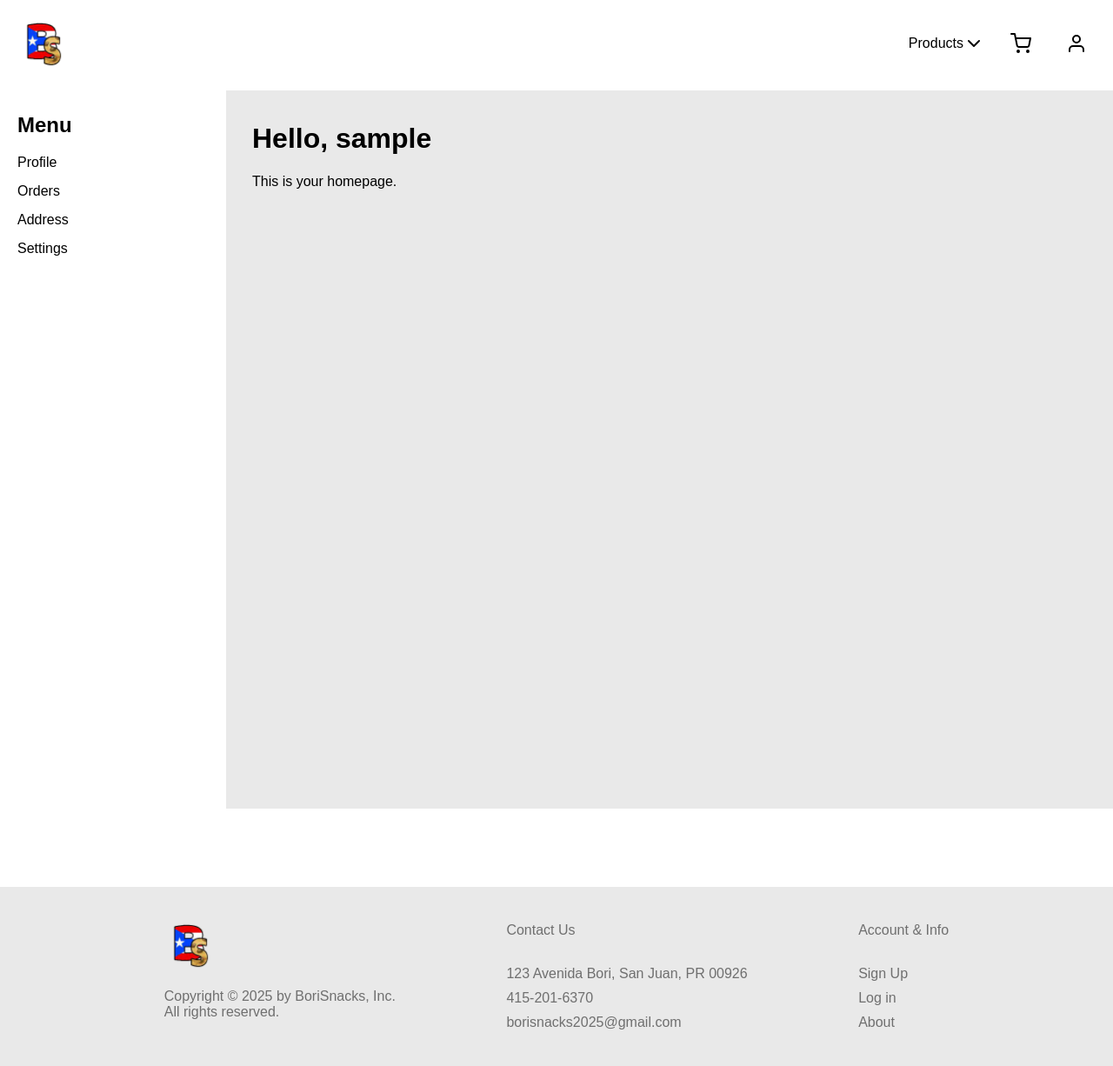
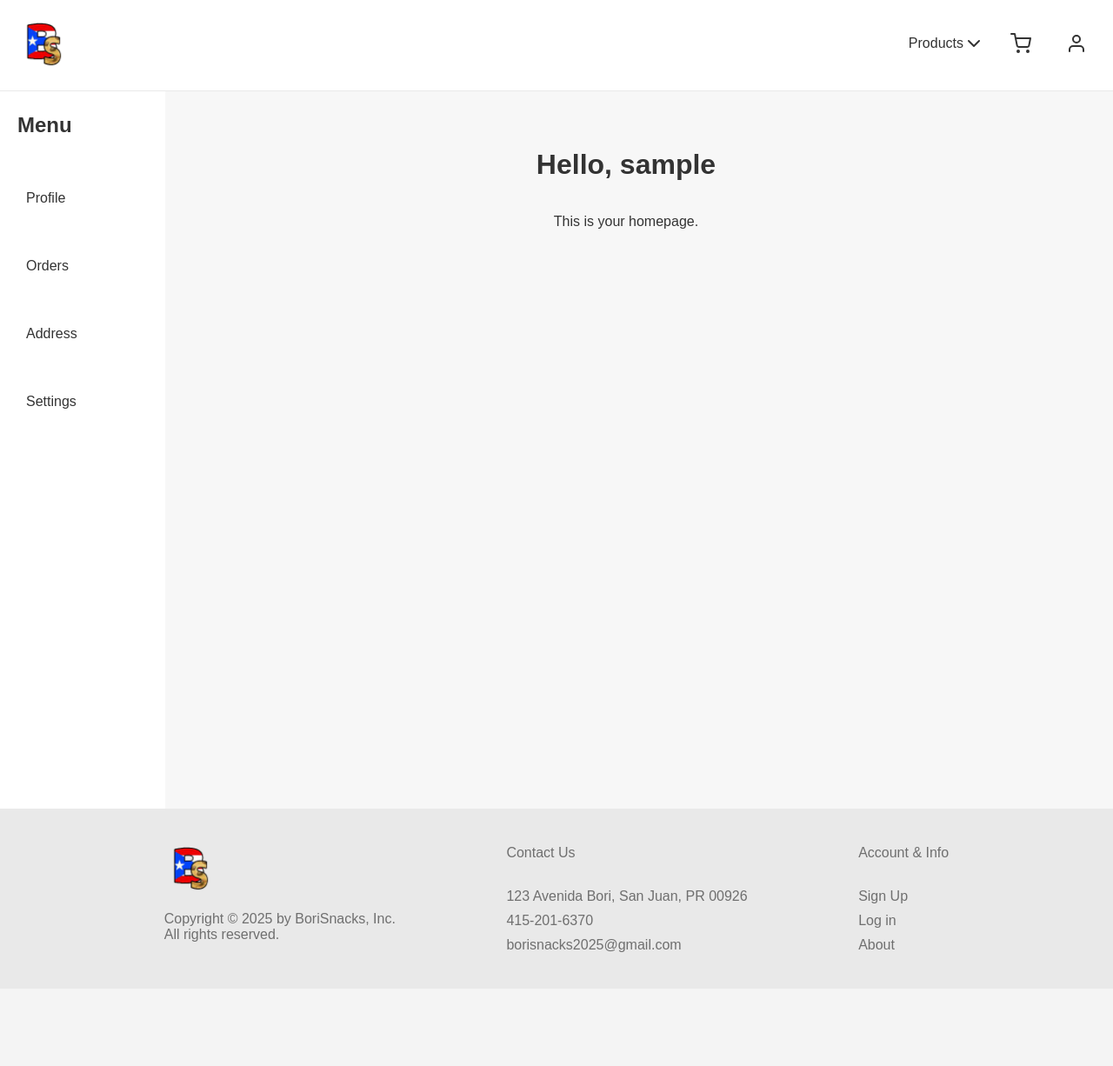
Before and after one commit to saulbruh/BoriSnacks, a Flask app: page /profile in a window 1280 px wide. Shown: the whole page at 87% size. After the commit the page ends 1095 px from the top, so only its background shows below. Run offline with Flask 3, Linux system fonts and the light colour scheme; the visitor is signed in with stand-in values (Sample User, id 1).

Commit message:
cambios de usuario

```diff
--- a/static/styles/base.css
+++ b/static/styles/base.css
@@ -66,6 +90,8 @@ html, body {
   width: 100%; /* Añadido para que la navbar ocupe todo el ancho */
   background-color: white; /* Ajusta el color según prefieras */
   z-index: 1000; /* Añadido para asegurarse de que la navbar esté por encima de otros elementos */
+  color: #333;
+  border-bottom: 1px solid #e9e9e9;
 }
 
 .navbar-logo {
@@ -243,14 +269,23 @@ body {
 
 .user-container {
   display: flex;
+  padding: 90px 0px 0px 0px;
 }
 
 .sidebar {
-  width: 220px;
+  width: 150px;
   background-color: white;
-  color: black;
+  color: #333;
   padding: 20px;
   min-height: 100vh;
+  display: flex;
+  flex-direction: column;
+}
+
+.sidebar-menu {
+  display: flex;
+  flex-direction: column;
+  gap: 10px;
 }
 
 .sidebar ul {
@@ -260,23 +295,55 @@ body {
 
 .sidebar li {
   margin: 15px 0;
+  padding: 10px;
+  border-radius: 10px;
+  cursor: pointer;
+  transition: background-color 0.3s;
 }
 
 .sidebar a {
-  color: black;
+  color: #333;
   text-decoration: none;
+}
+
+.sidebar li:hover {
+  background-color: #f7f7f7;
+  border-radius: 10px;
 }
 
 .main-content {
   flex: 1;
-  padding: 90px 0px; /* Ajusta el padding superior según la altura del navbar */
+  /* Ajusta el padding superior según la altura del navbar */
   background-color: #ffffff;
 }
 
+.padding-main-content {
+  padding: 90px 0px; /* Ajusta el padding superior según la altura del navbar */
+}
+
 .main-content-user {
-  background-color: #e9e9e9;
+  background-color: #f7f7f7;
   flex: 1;
-  padding: 30px;
+  padding: 30px 30px !important;
+  width: 100%;
+}
+
+.user-home-section {
+  color: #333;
+  display: flex;
+  flex-direction: column;
+  align-items: center;
+  justify-content: center;
+  margin-top: auto;
+  padding: 30px 30px 0px 0px;
+}
+
+.user-home-section-content {
+  display: flex;
+  flex-direction: column;
+  align-items: center;
+  justify-content: center;
+  margin-top: auto;
 }
 
 /* About Us */
@@ -491,6 +558,7 @@ body {
   background-color: #e9e9e9;
   color:#6f6f6f;
   margin-top: auto;
+  border-top: 1px solid #e9e9e9;
 }
 
 .footer-blocks {
--- a/templates/about.html
+++ b/templates/about.html
@@ -5,6 +5,7 @@
 {% endblock %}
 
 {% block body %}
+<div class="padding-main-content">
   <div class="about">
     <div class="about-img-container">
       <div>
@@ -23,4 +24,5 @@
       <p class="about-text">To become a nationally recognized brand for making Puerto Rico’s most iconic snacks easily accessible. We aspire to be the go-to reference when it comes to finding and enjoying those flavors that evoke memories, celebrations, and special moments. With an unwavering commitment to quality and authenticity, we work every day to bring the essence of Puerto Rico to every home.</p>
     </div>
   </div>
+</div>
 {% endblock %}
--- a/templates/candy.html
+++ b/templates/candy.html
@@ -5,6 +5,7 @@
 {% endblock %}
 
 {% block body %}
+<div class="padding-main-content">
     <div class="section">
     <h2>Candy</h2>
         <div class="tarjetas-todos">
@@ -38,4 +39,5 @@
             {% endfor %}
         </div>
     </div>
+</div>
 {% endblock %}
--- a/templates/carrito.html
+++ b/templates/carrito.html
@@ -5,6 +5,7 @@
 {% endblock %}
 
 {% block body %}
+<div class="padding-main-content">
     <div class="container">
         <div class="cart-container">
             <div class="cart-title">
@@ -48,4 +49,5 @@
             {% endif %}
         </div>
     </div>
+</div>
 {% endblock %}
--- a/templates/drinks.html
+++ b/templates/drinks.html
@@ -5,6 +5,7 @@
 {% endblock %}
 
 {% block body %}
+<div class="padding-main-content">
     <div class="section">
     <h2>Drinks</h2>
         <div class="tarjetas-todos">
@@ -38,4 +39,5 @@
             {% endfor %}
         </div>
     </div>
+</div>
 {% endblock %}
--- a/templates/home.html
+++ b/templates/home.html
@@ -2,6 +2,10 @@
 
 
 {% block content %}
-    <h1>Hello, {{ session.user_name }}</h1>
-    <p>This is your homepage.</p>
+<div class="user-home-section">
+    <div class="user-home-section-content">
+        <h1>Hello, {{ session.user_name }}</h1>
+        <p>This is your homepage.</p>
+    </div>
+</div>
 {% endblock %}
--- a/templates/index.html
+++ b/templates/index.html
@@ -5,6 +5,7 @@
 {% endblock %}
 
 {% block body %}
+<div class="padding-main-content">
     <div class="section">
         <div class="banner-section">
             <button class="carousel-btn left">&#10094;</button>
@@ -13,6 +14,7 @@
                     <img src="{{ url_for('static', filename='images/banner1.png') }}">
                     <img src="{{ url_for('static', filename='images/banner2.png') }}">
                     <img src="{{ url_for('static', filename='images/banner3.png') }}">
+                    <img src="{{ url_for('static', filename='images/banner4.png') }}">
                 </div>
             </div>
             <button class="carousel-btn right">&#10095;</button>
@@ -115,7 +117,7 @@
             {% endfor %}
         </div>
     </div>
-
+</div>
 {% if 'user_id' in session %}
     <div id="cart-popup" class="cart-popup">This item was added to your cart</div>
 {% endif %}
--- a/templates/product.html
+++ b/templates/product.html
@@ -5,6 +5,7 @@
 {% endblock %}
 
 {% block body %}
+<div class="padding-main-content">
     <div class="producto">
         <div class="producto-detalle">
             <div class="product-page-img">
@@ -64,6 +65,7 @@
             </div>
         </div>
     </div>
+</div>
 
 {% if 'user_id' in session %}
     <div id="cart-popup" class="cart-popup">This item was added to your cart</div>
--- a/templates/snacks.html
+++ b/templates/snacks.html
@@ -5,6 +5,7 @@
 {% endblock %}
 
 {% block body %}
+<div class="padding-main-content">
     <div class="section">
     <h2>Snacks</h2>
         <div class="tarjetas-todos">
@@ -38,4 +39,5 @@
             {% endfor %}
         </div>
     </div>
+</div>
 {% endblock %}
--- a/templates/user.html
+++ b/templates/user.html
@@ -8,7 +8,7 @@
 <div class="container user-container">
     <aside class="sidebar">
         <h2>Menu</h2>
-        <ul>
+        <ul class="sidebar-menu">
             <li><a href="{{ url_for('home') }}">Profile</a></li>
             <li><a href="{{ url_for('orders') }}">Orders</a></li>
             <li><a href="{{ url_for('address') }}">Address</a></li>
```
Also changed, not shown: other parts of static/styles/base.css (+24 -0 lines), templates/all_products.html (+5 -3 lines). Lines whose indentation alone changed are shown as unchanged.
